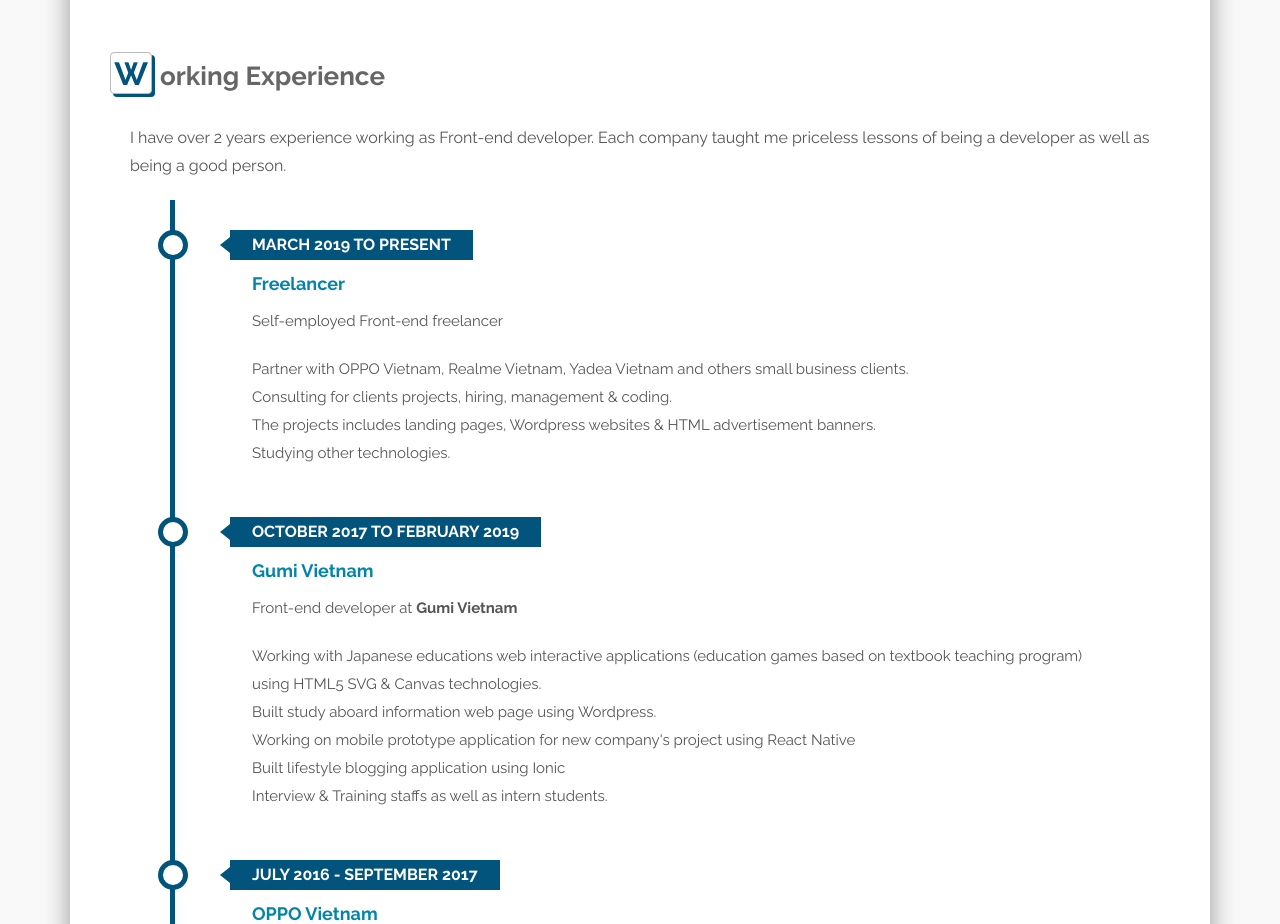
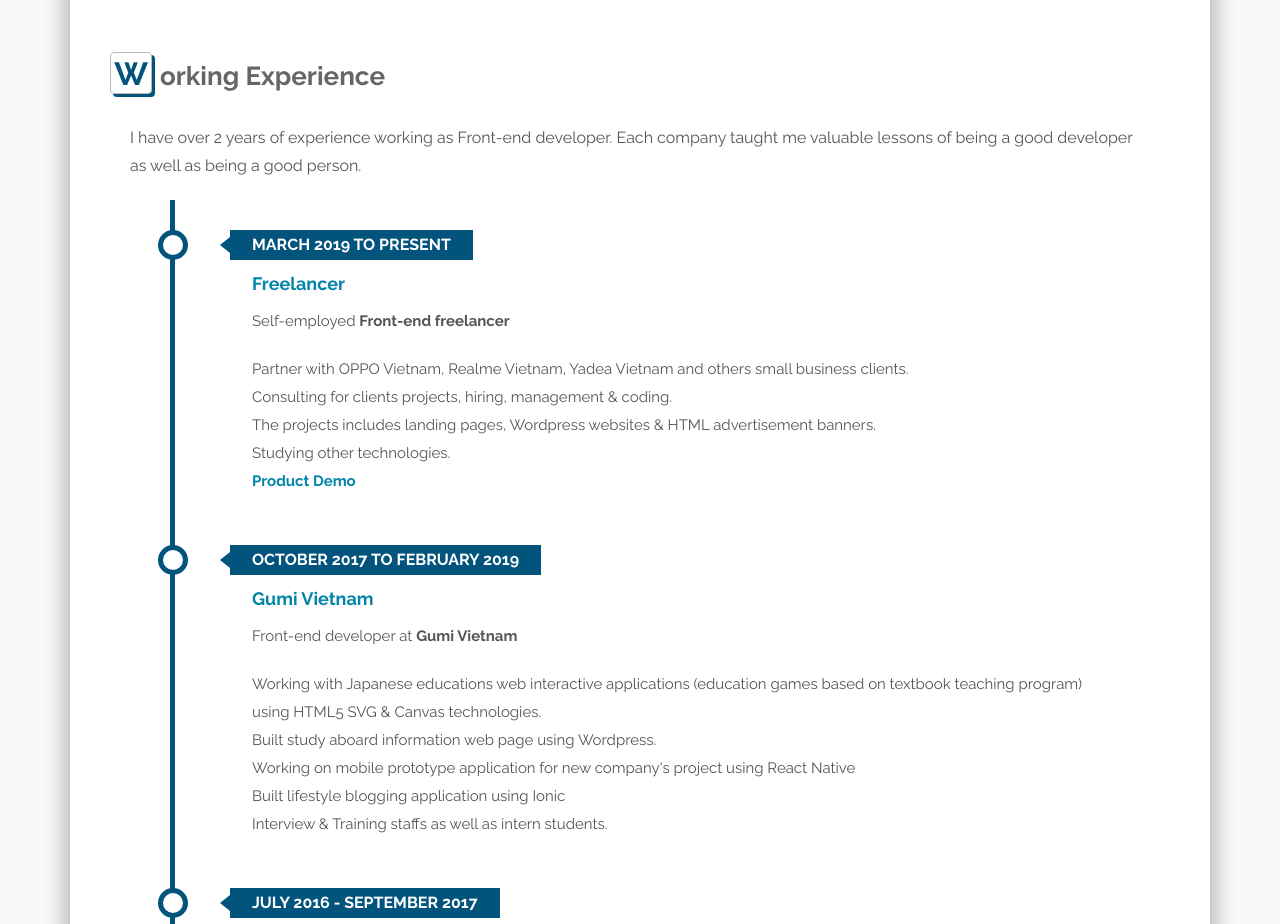
Before and after one commit to azitlab/landing-page, a plain HTML site: page profile-nihato.html in a window 1280 px wide. Shown: the part 1560-2484 px from the top of the page. Drawn offline with nearby package versions, Linux system fonts and the light colour scheme.

Commit message:
update content of Nhat's profile

```diff
--- a/profile-nihato.html
+++ b/profile-nihato.html
@@ -267,8 +267,8 @@
 
                 <div class="content-block-context">
                     <p>
-                        I have over 2 years experience working as Front-end developer. Each company
-                        taught me priceless lessons of being a developer as well as being a good
+                        I have over 2 years of experience working as Front-end developer. Each company
+                        taught me valuable lessons of being a good developer as well as being a good
                         person.
                     </p>
 
@@ -279,13 +279,14 @@
                                 <div class="company-info">Freelancer</div>
                                 <div class="description">
                                     <p>
-                                        Self-employed Front-end freelancer</b>
+                                        Self-employed <b>Front-end freelancer</b>
                                     </p>
                                     <p>
                                         Partner with OPPO Vietnam, Realme Vietnam, Yadea Vietnam and others small business clients.<br>
                                         Consulting for clients projects, hiring, management & coding.<br>
                                         The projects includes landing pages, Wordpress websites & HTML advertisement banners.<br>
                                         Studying other technologies.<br>
+                                        <a href="https://realmemobile.vn/realme-3/" target="_blank" style="color: #0285a8"><b>Product Demo</b></a>
                                     </p>
                                 </div>
                             </li>
```
